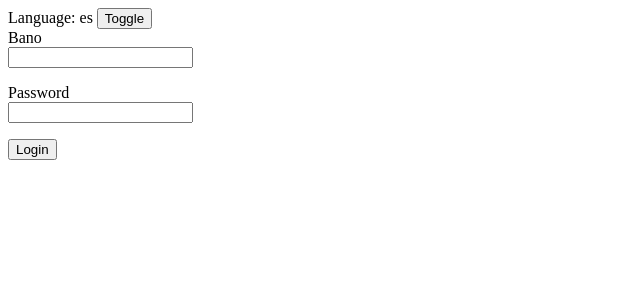
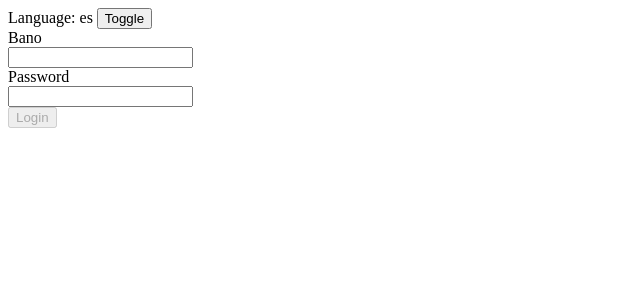
Before and after one commit to coryhouse/acutrack-react, a React (Create React App) app: page / in a window 1280 px wide. Shown: the top 300 px of the page, without its empty margins (0-640 px from the left). Built offline with nearby package versions, Linux system fonts and the light colour scheme.

Commit message:
Disable submit button when validation fails

```diff
--- a/src/Login.js
+++ b/src/Login.js
@@ -2,6 +2,7 @@ import React from "react";
 import * as userApi from "./api/userApi";
 import i18n from "./i18n";
 import LanguageContext from "./LanguageContext";
+import TextInput from "./TextInput";
 
 class Login extends React.Component {
   static contextType = LanguageContext;
@@ -32,37 +33,40 @@ class Login extends React.Component {
     });
   };
 
+  // The form is valid if both fields are populated.
+  formIsValid() {
+    return this.state.email && this.state.password;
+  }
+
   render() {
     const language = this.context;
     return (
       <form onSubmit={this.handleLogin}>
-        <div>
-          <label htmlFor="email">{i18n[language].emailLabel}</label>
-          <br />
-          <input
+        <TextInput
           id="email"
+          label={i18n[language].emailLabel}
           type="email"
           name="email"
+          required
           onBlur={this.handleBlur}
           onChange={event => this.setState({ email: event.target.value })}
           value={this.state.email}
+          error={this.state.emailError}
         />
-          <p>{this.state.emailError}</p>
-        </div>
-        <div>
-          <label htmlFor="password">Password</label>
-          <br />
-          <input
+
+        <TextInput
           id="password"
+          label="Password"
           type="password"
           name="password"
+          required
           onBlur={this.handleBlur}
           onChange={event => this.setState({ password: event.target.value })}
           value={this.state.password}
+          error={this.state.passwordError}
         />
-          <p>{this.state.passwordError}</p>
-        </div>
-        <input type="submit" value="Login" />
+
+        <input type="submit" disabled={!this.formIsValid()} value="Login" />
       </form>
     );
   }
--- a/src/TextInput.js
+++ b/src/TextInput.js
@@ -14,8 +14,9 @@ class TextInput extends React.Component {
           onBlur={this.props.onBlur}
           onChange={this.props.onChange}
           value={this.props.value}
+          required={this.props.required}
         />
-        <p>{this.props.error}</p>
+        {this.props.error && <p style={{ color: "red" }}>{this.props.error}</p>}
       </div>
     );
   }
@@ -29,7 +30,13 @@ TextInput.propTypes = {
   value: PropTypes.string.isRequired,
   onBlur: PropTypes.func,
   onChange: PropTypes.func.isRequired,
+  required: PropTypes.bool,
   error: PropTypes.string
 };
 
+TextInput.defaultProps = {
+  required: false,
+  error: ""
+};
+
 export default TextInput;
```
Lines whose indentation alone changed are shown as unchanged.
